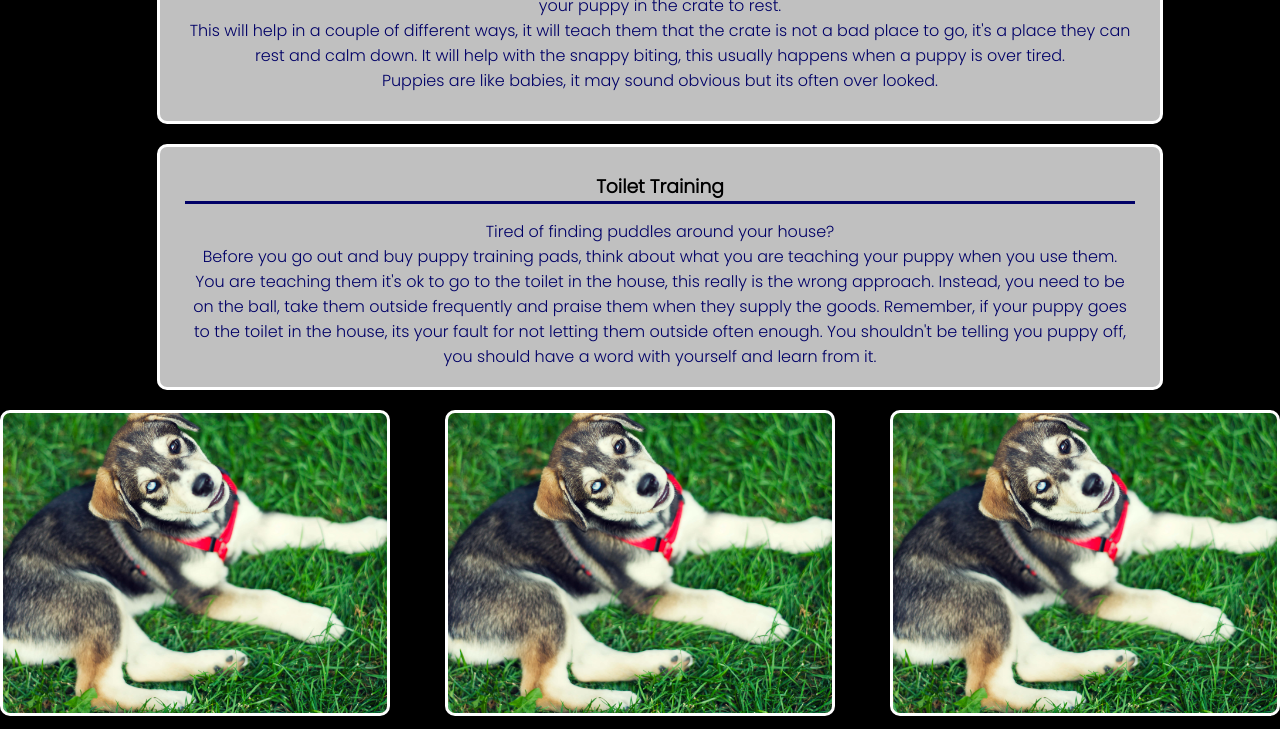
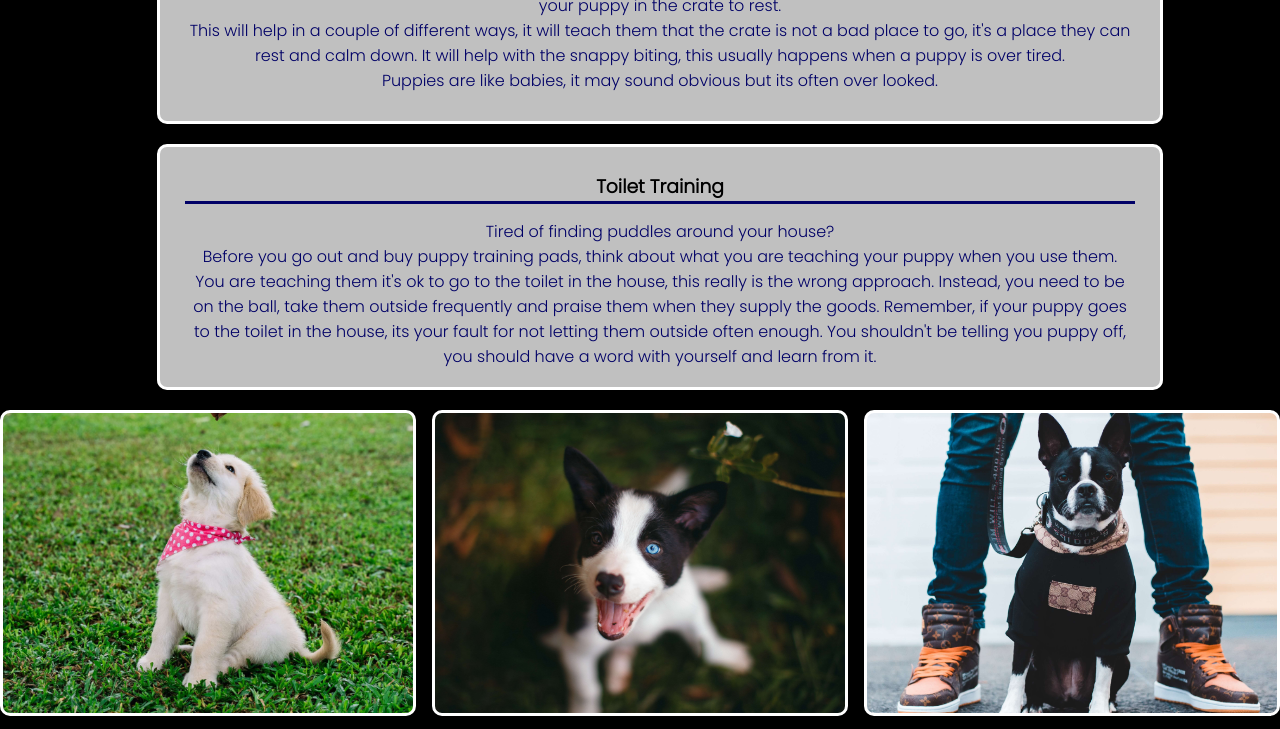
Before and after one commit to Antonyeaster/pup-hq, a plain HTML site: page index.html in a window 1280 px wide. Shown: the part 1649-2378 px from the top of the page. Drawn offline with Linux system fonts and the light colour scheme.

Commit message:
Add final choice images to the gallery section

```diff
--- a/assets/css/style.css
+++ b/assets/css/style.css
@@ -290,9 +290,9 @@ h2 {
 
 #image-1 {
     float: left;
-    width: 30%;
+    width: 32%;
     height: 300px;
-    background: url('../images/puppy-2-1340615.jpg');
+    background: url('../images/past-puppy-student.jpg');
     background-position: center;
     background-repeat: no-repeat;
     background-size: cover;
@@ -302,9 +302,9 @@ h2 {
 
 #image-2 {
     float: right;
-    width: 30%;
+    width: 32%;
     height: 300px;
-    background: url('../images/puppy-2-1340615.jpg');
+    background: url('../images/past-puppy-student\ 1.jpg');
     background-position: center;
     background-repeat: no-repeat;
     background-size: cover;
@@ -314,9 +314,9 @@ h2 {
 
 #image-3 {
     margin: 0 auto;
-    width: 30%;
+    width: 32%;
     height: 300px;
-    background: url('../images/puppy-2-1340615.jpg');
+    background: url('../images/Past-puppy-student-2.jpg');
     background-position: center;
     background-repeat: no-repeat;
     background-size: cover;
```
